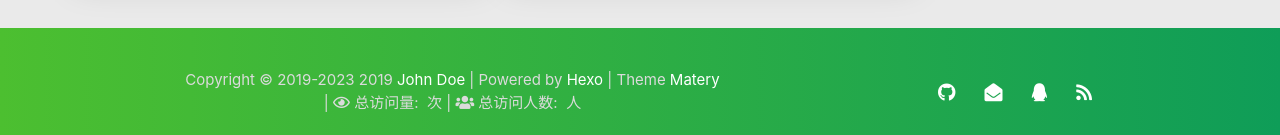
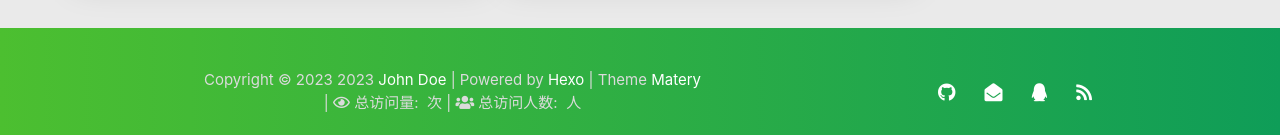
Before and after one commit to czg001/czg.github, a plain HTML site: page 2023/02/10/hello-world/index.html in a window 1280 px wide. Shown: the part 2168-2303 px from the top of the page. Drawn offline with Linux system fonts and the light colour scheme; some packages are replaced by stand-ins of ours; no server answers; a script that the page names is missing.

Commit message:
Site updated: 2023-02-11 14:02:19

```diff
--- a/2023/02/10/hello-world/index.html
+++ b/2023/02/10/hello-world/index.html
@@ -969,9 +969,9 @@
         <div class="col s12 m8 l8 copy-right">
             Copyright&nbsp;&copy;
 
-                <span id="year">2019-2023</span>
+                <span id="year">2023</span>
 
-            <span id="year">2019</span>
+            <span id="year">2023</span>
             <a href="/about" target="_blank">John Doe</a>
             |&nbsp;Powered by&nbsp;<a href="https://hexo.io/" target="_blank">Hexo</a>
             |&nbsp;Theme&nbsp;<a href="https://github.com/blinkfox/hexo-theme-matery" target="_blank">Matery</a>
```
Also changed, not shown: about/index.html (+2 -2 lines), archives/2023/02/index.html (+2 -2 lines), archives/2023/index.html (+2 -2 lines), archives/index.html (+2 -2 lines), categories/index.html (+2 -2 lines), contact/index.html (+2 -2 lines), index.html (+2 -2 lines), tags/index.html (+2 -2 lines).
